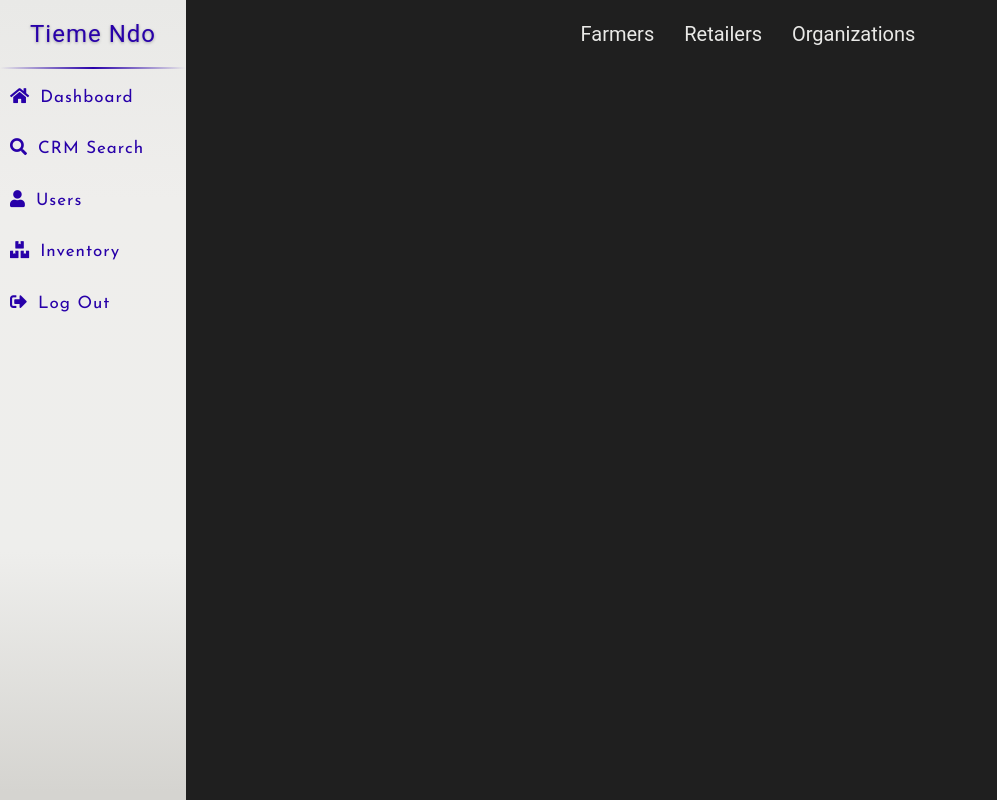
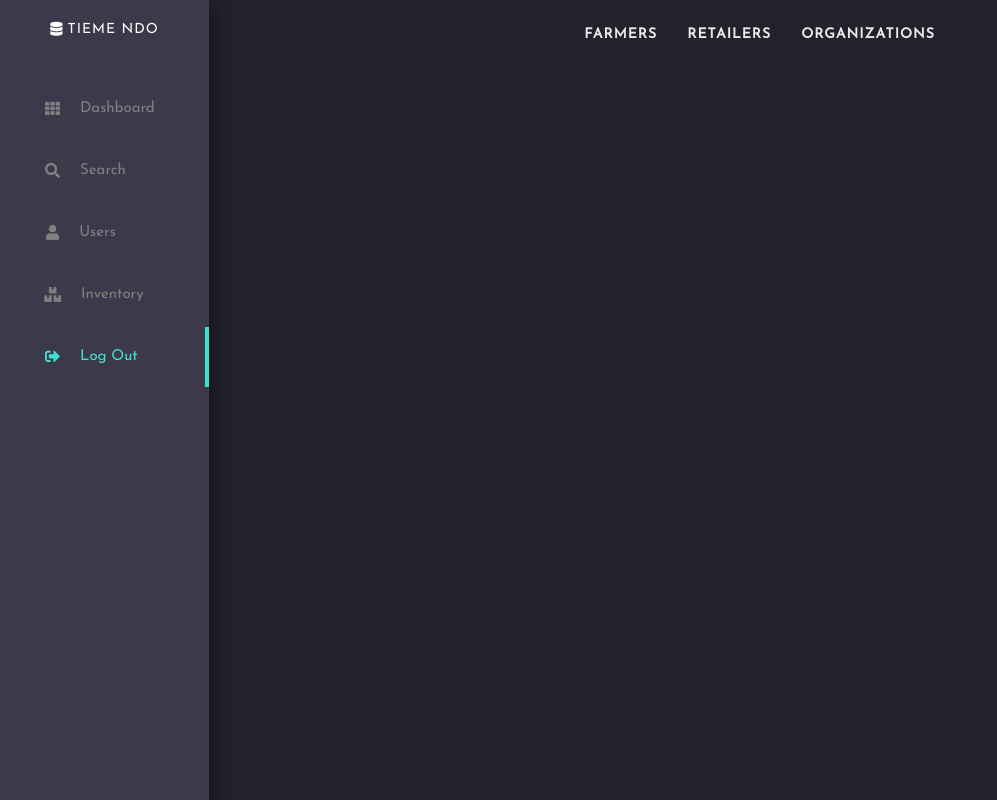
Before and after one commit to labs13-agriculture/front-end, a React (Create React App) app: page /search in a window 1280 px wide. Shown: the whole page, without its empty margins (0-997 px from the left). Built offline with nearby package versions, Linux system fonts and the light colour scheme; sample sign-in values are in the browser's storage; a web font is replaced by a local one.

Commit message:
dark theme adaptations for side nav and client vue and global nav

```diff
--- a/src/components/GSN.css
+++ b/src/components/GSN.css
@@ -1,4 +1,4 @@
-.hvr-underline-reveal {
+/* .hvr-underline-reveal {
   -webkit-transform: perspective(1px) translateZ(0);
   transform: perspective(1px) translateZ(0);
   box-shadow: 0 0 1px rgba(0, 0, 0, 0);
@@ -33,7 +33,7 @@
 .hvr-underline-reveal:active:before {
   -webkit-transform: translateY(0);
   transform: translateY(0);
-}
+} */
 
 @media (max-width: 800px) {
   .title {
--- a/src/components/GlobalNav.js
+++ b/src/components/GlobalNav.js
@@ -20,9 +20,9 @@ class GlobalSideNav extends Component {
   render() {
     return (
       <GN>
-        <NavLink to="/search/farmers">Farmers</NavLink>
-        <NavLink to="/search/retailers">Retailers</NavLink>
-        <NavLink to="/search/organizations">Organizations</NavLink>
+        <NavLink to="/search/farmers">FARMERS</NavLink>
+        <NavLink to="/search/retailers">RETAILERS</NavLink>
+        <NavLink to="/search/organizations">ORGANIZATIONS</NavLink>
       </GN>
     );
   }
@@ -38,9 +38,12 @@ const GN = styled.div`
   align-items: center;
 
   a {
+    font-family: "Josefin Sans", sans-serif;
     margin-left: 30px;
     color: ${theme.background_light};
-    font-size: 2rem;
+    font-size: 1.4rem;
+    font-weight:600;
+    letter-spacing:1px;
 
     transition: all .15s ease;
 
--- a/src/components/GlobalSideNav.js
+++ b/src/components/GlobalSideNav.js
@@ -1,5 +1,5 @@
 import React, { Component } from "react";
-import { Link } from "react-router-dom";
+import { Link,NavLink } from "react-router-dom";
 import styled, { css } from "styled-components";
 import Axios from "axios";
 import "./GSN.css";
@@ -19,36 +19,36 @@ export default class GlobalSideNav extends Component {
   render() {
     return (
       <GSN>
-        <StyledH1 className="title">Tieme Ndo</StyledH1>
+        <StyledH1 className="title"><i class="fas fa-database"></i>TIEME NDO</StyledH1>
         <StyledDiv className="hvr-underline-reveal">
-          <Link to="/dashboard" style={{ textDecoration: "none" }}>
-            <i className="fas fa-home"></i>
+          <NavLink to="/dashboard" style={{ textDecoration: "none" }}>
+            <i class="fas fa-th"></i>
             <span>Dashboard</span>
-          </Link>
+          </NavLink>
         </StyledDiv>
         <StyledDiv className="hvr-underline-reveal">
-          <Link to="/search" style={{ textDecoration: "none" }}>
+          <NavLink to="/search/farmers" style={{ textDecoration: "none" }}>
             <i className="fas fa-search"></i>
-            <span>CRM Search</span>
-          </Link>
+            <span>Search</span>
+          </NavLink>
         </StyledDiv>
         <StyledDiv className="hvr-underline-reveal">
-          <Link to="/users" style={{ textDecoration: "none" }}>
+          <NavLink to="/users" style={{ textDecoration: "none" }}>
             <i className="fas fa-user"></i>
             <span>Users</span>
-          </Link>
+          </NavLink>
         </StyledDiv>
         <StyledDiv className="hvr-underline-reveal">
-          <Link to="/inventory" style={{ textDecoration: "none" }}>
+          <NavLink to="/inventory" style={{ textDecoration: "none" }}>
             <i className="fas fa-boxes"></i>
             <span>Inventory</span>
-          </Link>
+          </NavLink>
         </StyledDiv>
         <StyledDiv className="hvr-underline-reveal">
-          <Link onClick={() => this.logout()} to="#" style={{ textDecoration: "none" }}>
+          <NavLink onClick={() => this.logout()} to="#" style={{ textDecoration: "none" }}>
             <i className="fas fa-sign-out-alt"></i>
             <span>Log Out</span>
-          </Link>
+          </NavLink>
         </StyledDiv>
 
         {/* {this.state.names.map(user => <h1>{user.username}</h1>)} */}
@@ -60,55 +60,107 @@ export default class GlobalSideNav extends Component {
 const GSN = styled.div`
 
   align-items: left;
-  width: 17%;
-  background-image: linear-gradient(
+  ${'' /* width: 17%; */}
+  width:250px;
+  ${'' /* background-image: linear-gradient(
     to top,
     #d5d4d0 0%,
     #d5d4d0 1%,
     #eeeeec 31%,
     #efeeec 75%,
     #e9e9e7 100%
-  );
+  ); */}
+  background:rgb(60,57,75);
+  box-shadow:  0 13px 27px -5px rgba(50,50,93,0.25),0 8px 16px -8px rgba(0, 0, 0, 0.44),0 10px 16px 1px rgba(0, 0, 0, 0.53);
+  z-index:2;
 `;
 
 const StyledH1 = styled.h1`
   display: flex;
-
-  background: linear-gradient(to left, transparent, #2800a9, transparent);
-  background-size: 100% 2px;
+  margin-top: 2px;
+  ${'' /* background: linear-gradient(to left, transparent, #2800a9, transparent); */}
+  ${'' /* background-size: 100% 2px;
   background-repeat: no-repeat;
-  background-position: bottom;
+  background-position: bottom; */}
+  font-family: "Josefin Sans", sans-serif;
   justify-content: center;
   width: 100%;
   padding: 20px 0;
   text-shadow: 0 1px 3px rgba(57, 55, 70, 0.4);
-  font-size: 24px;
-  color: #2800a9;
-  letter-spacing: -2px;
+  font-size: 14px;
+  color: white;
+  letter-spacing: -3px;
   letter-spacing: 1px;
-  font-weight: 400;
-  margin-right: 2px;
+  margin-bottom:20px;
+
+
+  .fas.fa-database{
+    margin-right:4px;
+  }
 `;
 
 const StyledDiv = styled.div`
   display: flex;
   width: 100%;
-  padding: 10px 5px;
-  margin: 5px 5px;
+  ${'' /* padding: 10px 5px;
+  margin: 5px 5px; */}
   /* font-family: "Josefin Sans", sans-serif; */
   /* text-shadow: 0 1px 3px rgba(57, 55, 70, 0.4); */
   font-size: 1.7rem;
-  color: #2800a9;
+  ${'' /* color: #2800a9; */}
+  color: gray;
   letter-spacing: -2px;
   letter-spacing: 1px;
   font-weight: 400;
+  height: 60px;
+  display:flex;
+  justify-content:center;
+  align-items:center;
+  margin-bottom:2px;
+  transition: all .55s ease;
+  &:hover{
+    color:white;
+  }
+
+}
 
   a {
     color: inherit;
+    width: 100%;
+    height:60px;
+    display:flex;
+    align-items:center;
+
+    border-right: 4px solid transparent;
+    justify-content: center;
+
+    font-size: 1.5rem;
+
+    letter-spacing: 0px;
+
+
+    &:hover{
+      color:inherit;
+      border-bottom:none;
+    }
+
 
     span {
+      width:100px;
+      display:inline-block;
       font-family: "Josefin Sans", sans-serif;
-      padding-left: 1rem;
+      padding-left: 2rem;
+    }
+
+    &.active {
+      /* I didnt not steal this from spotify */
+
+      color:#40E0D0;
+      border-right: 4px solid #40E0D0;
+
+
     }
   }
+
+
 `;
--- a/src/components/GlobalViewContainer.js
+++ b/src/components/GlobalViewContainer.js
@@ -42,7 +42,8 @@ const GVC = styled.div`
   display: flex;
   width: 100%;
   flex-direction: column;
-  background-color: #1f1f1f;
+  ${'' /* background-color: #1f1f1f; */}
+  background:rgb(35, 33, 43);;
 `;
 
 const Cards = styled.div`
--- a/src/components/StatisticsDashboardComp/ProductStatsVue.js
+++ b/src/components/StatisticsDashboardComp/ProductStatsVue.js
@@ -23,7 +23,7 @@ class ProductStatsVue extends Component {
   componentDidMount() {
     console.log("component mounting");
 
-    this.callProductNameData();
+    // this.callProductNameData();
   }
 
   render() {
@@ -49,11 +49,11 @@ class ProductStatsVue extends Component {
 
 const mapStateToProps = state => {
   return {
-    prodStatStart: state.prodStatData.prodStatStart,
-    error: state.prodStatData.error,
-    prodStatFailure: state.prodStatData.loginFailure,
-    productNameData: state.prodStatData.data,
-    prodStatSuccess: state.prodStatData.prodStatSuccess
+    // prodStatStart: state.prodStatData.prodStatStart,
+    // error: state.prodStatData.error,
+    // prodStatFailure: state.prodStatData.loginFailure,
+    // productNameData: state.prodStatData.data,
+    // prodStatSuccess: state.prodStatData.prodStatSuccess
   };
 };
 
--- a/src/components/StatisticsDashboardComp/StatisticsVue.js
+++ b/src/components/StatisticsDashboardComp/StatisticsVue.js
@@ -52,7 +52,7 @@ const media = Object.keys(sizes).reduce((acc, label) => {
 
 const StyledStatisticsVue = styled.div`
   height:100%;
-  width:100%;
+  width:75%;
   display:flex;
   justify-content:flex-end;
   align-items:center;
--- a/src/index.css
+++ b/src/index.css
@@ -59,6 +59,7 @@ body {
   margin: 0;
   padding: 0;
   font-family: "Josefin Sans", sans-serif;
+
   -webkit-font-smoothing: antialiased;
   -moz-osx-font-smoothing: grayscale;
 }
```
Also changed, not shown: src/components/ClientVueContainer.js (+9 -1 lines).
